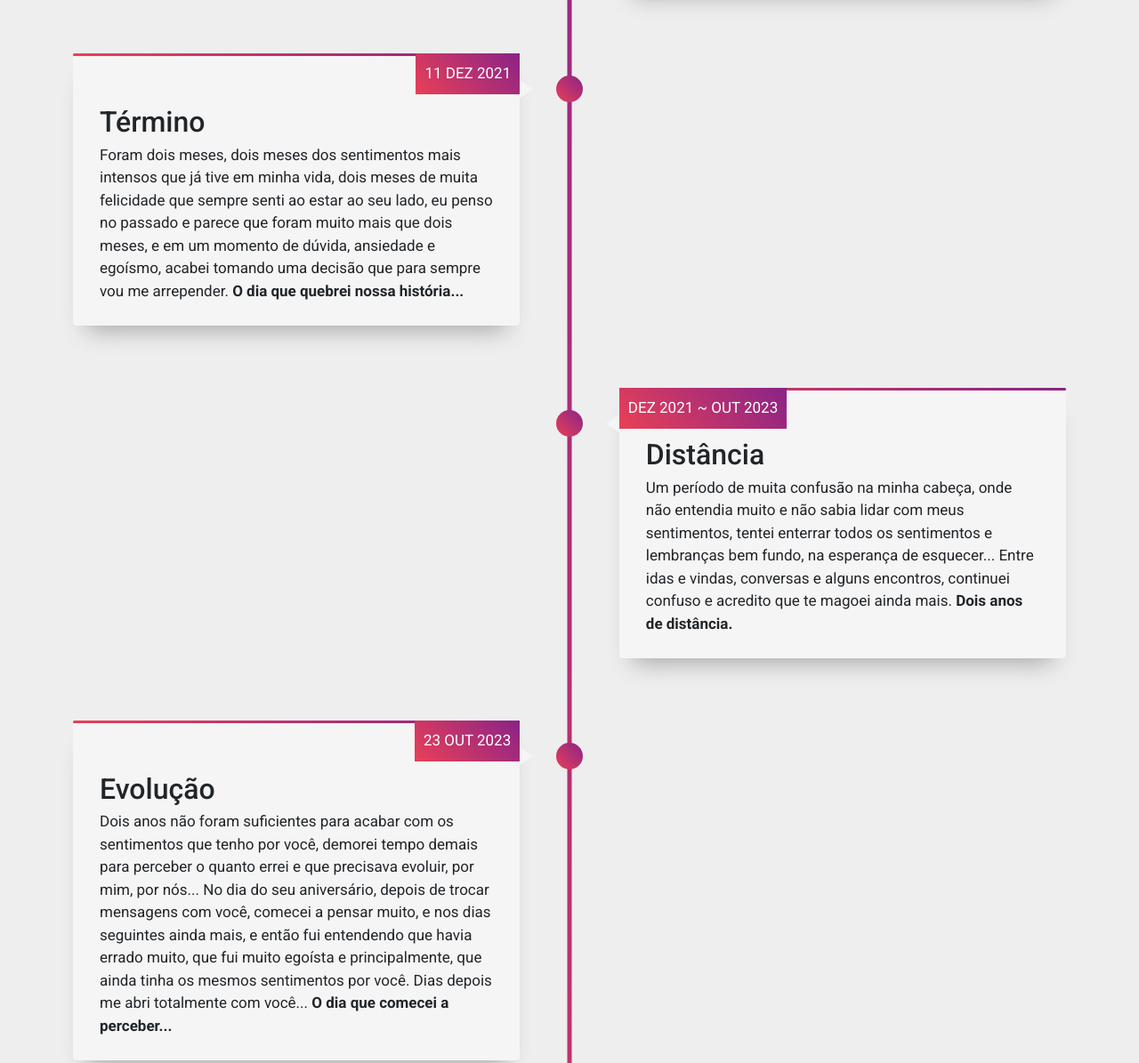
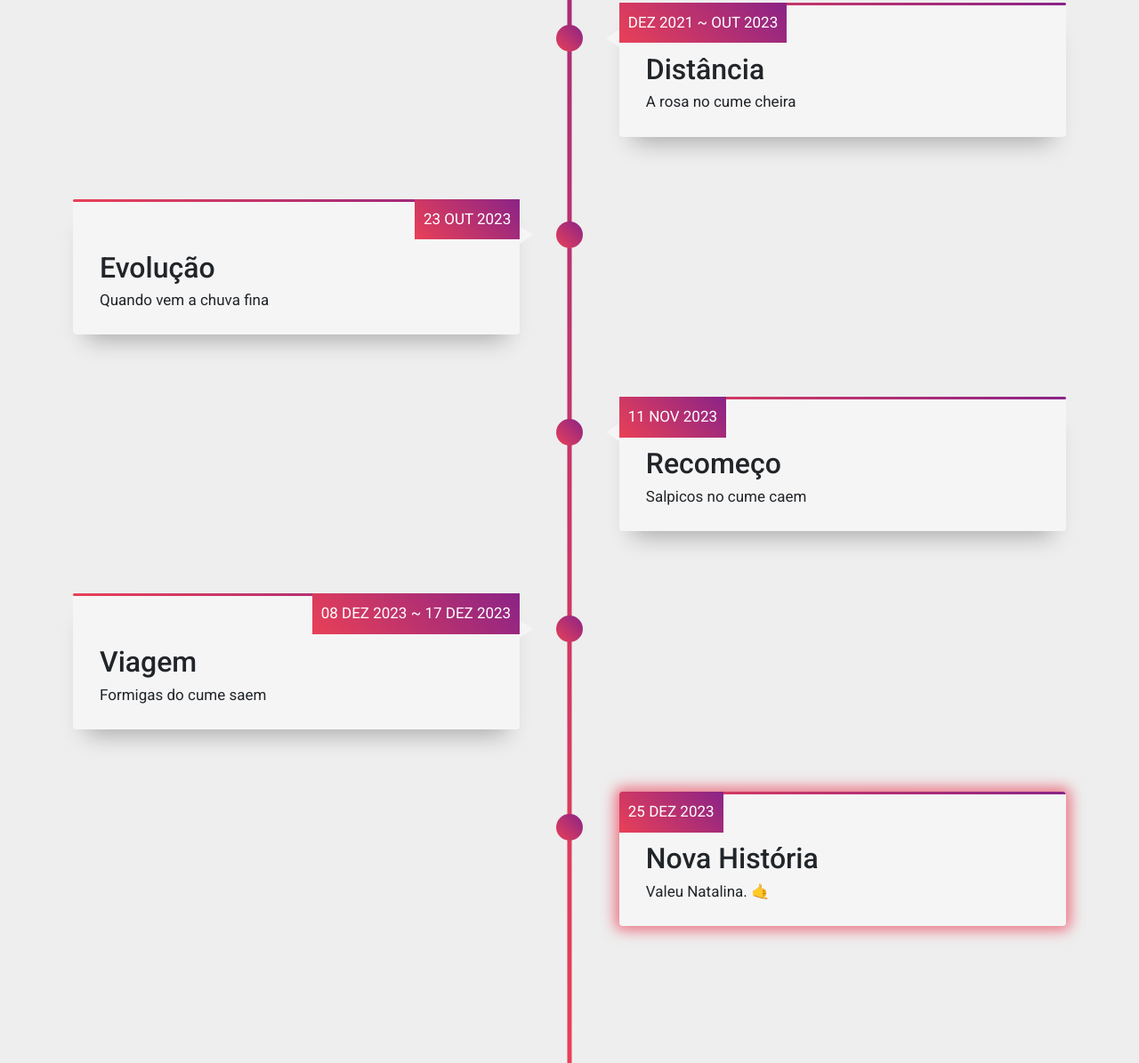
Before and after one commit to adriel-felix/us, a plain HTML site: page index.html in a window 1280 px wide. Shown: the part 1564-2759 px from the top of the page at 89% size. Drawn offline with nearby package versions, Linux system fonts and the light colour scheme; a script that the page names is missing.

Commit message:
textos proibidos

```diff
--- a/index.html
+++ b/index.html
@@ -32,10 +32,7 @@
                     <div class="mt-5">
                         <h2>Primeiro encontro</h2>
                     </div>
-                    <p>Me perdi, te abracei, conversamos muito, demos risadas. Lembro de estar feliz nesse dia,
-                        lembro de me sentir conectado com você desde o momento em que me beijou. O cheiro de mar,
-                        o friozinho, seu cheiro e a sensação incrível de estar ao seu lado, são algumas das coisas que não quero esquecer desse dia.
-                        <strong>O dia que descobri o seu lindo e incrível sorriso</strong>.</p>
+                    <p>No alto daquele cume</p>
                 </div>
             </div>
 
@@ -49,10 +46,7 @@
                         <h2>Pedido</h2>
                     </div>
                     <p>
-                        Lembro claramente como me sentia, a felicidade, a empolgação, a euforia, tudo por
-                        saber que tinha encontrado a pessoa mais especial, uma mulher incrível. Apesar disso, não tenho
-                        memórias claras desse dia, me faria feliz te ouvir me contar as coisas que você lembra...
-                        <strong>O dia que te quis ao meu lado.</strong>
+                        Plantei uma roseira
                     </p>
                 </div>
             </div>
@@ -67,10 +61,7 @@
                         <h2>Término</h2>
                     </div>
                     <p>
-                        Foram dois meses, dois meses dos sentimentos mais intensos que já tive em minha vida, dois meses de
-                        muita felicidade que sempre senti ao estar ao seu lado, eu penso no passado e parece que foram muito mais
-                        que dois meses, e em um momento de dúvida, ansiedade e egoísmo, acabei tomando uma decisão que para sempre vou me arrepender.
-                        <strong>O dia que quebrei nossa história...</strong>
+                        O vento no cume bate
                     </p>
                 </div>
             </div>
@@ -85,10 +76,7 @@
                         <h2>Distância</h2>
                     </div>
                     <p>
-                        Um período de muita confusão na minha cabeça, onde não entendia muito e não sabia lidar com meus sentimentos,
-                        tentei enterrar todos os sentimentos e lembranças bem fundo, na esperança de esquecer... Entre idas e vindas, conversas e
-                        alguns encontros, continuei confuso e acredito que te magoei ainda mais.
-                        <strong>Dois anos de distância.</strong>
+                        A rosa no cume cheira
                     </p>
                 </div>
             </div>
@@ -103,11 +91,7 @@
                         <h2>Evolução</h2>
                     </div>
                     <p>
-                        Dois anos não foram suficientes para acabar com os sentimentos que tenho por você, demorei tempo demais para perceber o quanto errei e
-                        que precisava evoluir, por mim, por nós... No dia do seu aniversário, depois de trocar mensagens com você, comecei a pensar muito, e nos dias
-                        seguintes ainda mais, e então fui entendendo que havia errado muito, que fui muito egoísta e principalmente,
-                        que ainda tinha os mesmos sentimentos por você. Dias depois me abri totalmente com você...
-                        <strong>O dia que comecei a perceber...</strong>
+                        Quando vem a chuva fina
                     </p>
                 </div>
             </div>
@@ -122,13 +106,7 @@
                         <h2>Recomeço</h2>
                     </div>
                     <p>
-                        O primeiro encontro depois de tanto tempo, acredito que ambos tinhamos dúvidas e inseguranças, conversamos muito sobre tudo,
-                        tentei explicar o que pensava e tentei te entender da melhor forma possível. Lembro de estar nervoso, ansioso e inseguro, pois tinha medo
-                        do que você poderia e falar, queria lidar com os meus sentimentos de uma vez por toda, sem enterrar nada, mas tinha medo de ter te perdido para sempre.
-                        Nesse dia decidimos "ir com calma", e apesar de ainda estar um pouco inseguro com tudo, lembro de ter esperança de que iria dar certo.
-                        Suas palavras e seu beijo me deram esperança.
-                        <strong>O dia que renovei minhas esperanças.</strong>
-                    </p>
+                        Salpicos no cume caem
                 </div>
             </div>
 
@@ -142,10 +120,7 @@
                         <h2>Viagem</h2>
                     </div>
                     <p>
-                        A melhor semana do meu ano, muitas inseguranças foram embora, pude aprender muito com você e o pequeno, vivenciando um pouco do dia a dia
-                        com vocês. Gostei muito de conhecer sua família, já tenho consideração por todos e me senti muito acolhido. Tivemos muitos momentos especiais, alguns estão registrados,
-                        outros estão só em nossas memórias, vou levar cada um deles com muito amor e carinho.
-                        <strong>A melhor semana!</strong>
+                        Formigas do cume saem
                     </p>
                 </div>
             </div>
@@ -160,12 +135,7 @@
                         <h2>Nova História</h2>
                     </div>
                     <p>
-                        Sei que a história que quebrei não volta mais,
-                        o erros que cometi não posso desfazer, mas daquilo que está quebrado estou disposto a guardar apenas as partes boas, e das ruins que fiquem
-                        apenas os aprendizados, quero levar apenas o que tivemos de bom e começar novamente. Nesse ponto sei que já estamos nesse caminho, e hoje sei que
-                        os meus sentimentos estão mais intesos do que nunca, minhas dúvidas e inseguranças não são nada quando estou ao seu lado, sei que tenho muito a aprender
-                        e estou disposto a fazer isso e passar por qualquer coisa que vier, pois sei que se eu estiver com você tudo vai dar certo. Estamos no caminho, mas ainda falta uma coisa...
-                        <strong>O dia do pedido...</strong>
+                        Valeu Natalina. 🤙
                     </p>
                 </div>
             </div>
```
